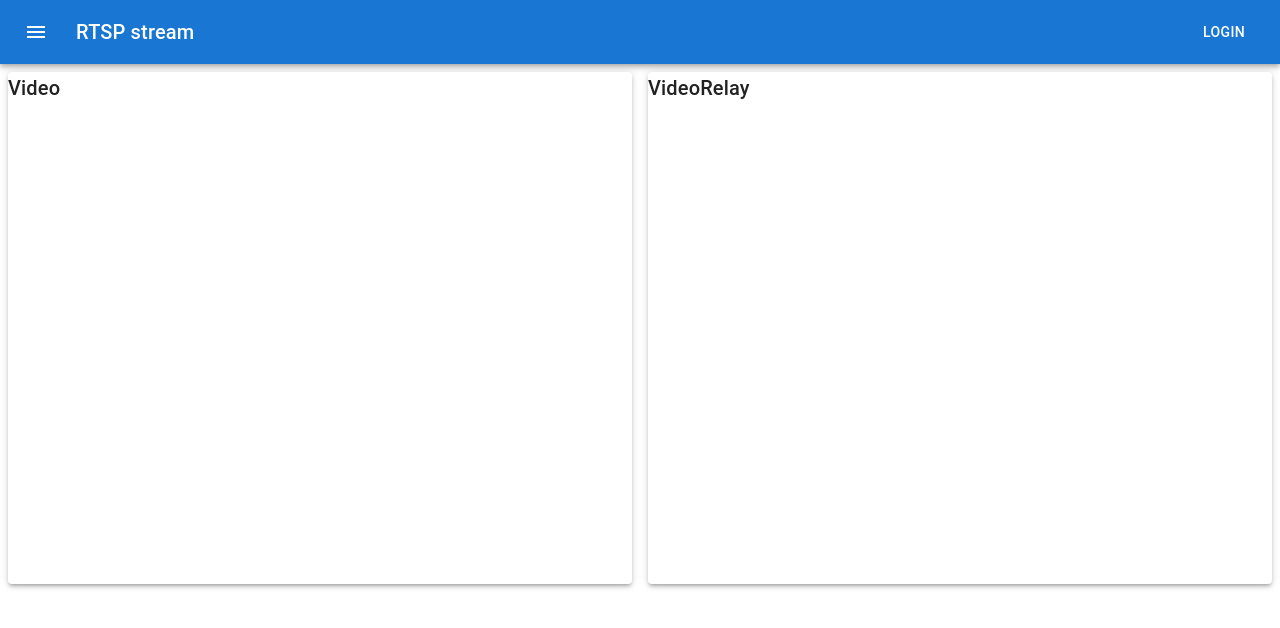
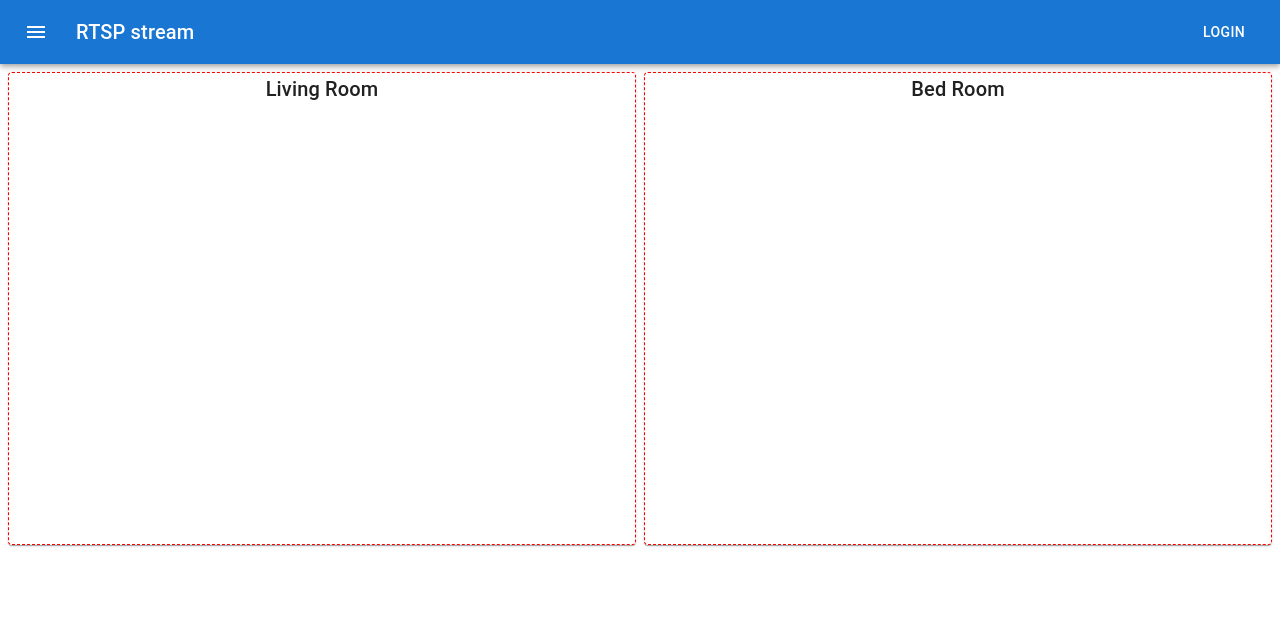
Before and after one commit to Hufnagels/ESP32-RTSP, a React (Create React App) app in the folder client/: page / in a window 1280 px wide. Shown: the top 628 px of the page. Built offline with nearby package versions, Linux system fonts and the light colour scheme; no server answers.

Commit message:
added resize polyfill

```diff
--- a/client/package.json
+++ b/client/package.json
@@ -14,6 +14,7 @@
     "react": "^18.2.0",
     "react-dom": "^18.2.0",
     "react-scripts": "5.0.1",
+    "resize-observer-polyfill": "^1.5.1",
     "rtsp-relay": "^1.6.1",
     "web-vitals": "^2.1.4"
   },
--- a/client/src/App.js
+++ b/client/src/App.js
@@ -12,12 +12,68 @@ import {
   Paper,
 } from '@mui/material';
 import MenuIcon from '@mui/icons-material/Menu';
+import { styled, createTheme, ThemeProvider } from '@mui/system'
 
 // Custom
 import Video from './components/video'
 import Videorelay from './components/videorelay'
+import useResizeObserver from '../src/app/hooks/useResizeObserver.hook'
+
+// const VideoContainer = styled(Paper,{
+//   // Configure which props should be forwarded on DOM
+//   shouldForwardProp: (prop) =>
+//     prop !== 'color' && prop !== 'variant' && prop !== 'sx'  && prop !== 'width' && prop !== 'height',
+//   name: 'VideoContainer',
+//   slot: 'Root',
+//   // We are specifying here how the styleOverrides are being applied based on props
+//   overridesResolver: (props, styles) => [
+//     styles.root,
+//     props.color === 'primary' && styles.primary,
+//     props.color === 'secondary' && styles.secondary,
+//   ],
+// })(({ theme }) => ({
+//   color: theme.palette.primary.dark,
+//   backgroundColor: theme.palette.primary.main,
+//   padding: theme.spacing(1),
+//   borderRadius: 4,
+//   border: '1px dashed red',
+//   display: 'flex',
+//   flexDirection: 'column',
+
+// }))
 
 const App = () => {
+
+  const videContainerRef = React.useRef(null)
+  const dimensions = useResizeObserver(videContainerRef);
+  const [width, setWidth] = React.useState(0)
+  const [height, setHeight] = React.useState(70)
+  const [Videowidth, setVideowidth] = React.useState(0)
+  const [Videoheight, setVideoeight] = React.useState(70)
+
+  const resizing = dim => {
+    console.log('screen.height', dim.height)
+    console.log('screen.width', dim.width)
+    let newHeight = dim.width / 4 * 3 - 40
+    let newWidth = newHeight * 4 / 3
+    setWidth(dim.width)
+    setHeight(dim.width / 4 * 3)
+    setVideowidth(dim.width)
+    setVideoeight(newHeight)
+  }
+
+  const cameras = [
+    {name: 'Living Room', ip:'142', port:'9999'},
+    {name: 'Bed Room', ip:'144', port:'9998'}
+  ]
+
+  React.useEffect(() => {
+    if (!dimensions) return;
+    resizing(dimensions)
+
+  }, [dimensions])
+
+
   return (
     <React.Fragment>
       <Box sx={{ flexGrow: 1 }}>
@@ -40,32 +96,90 @@ const App = () => {
         </AppBar>
       </Box>
       <Box sx={{ p: 1 }}>
-        <Grid sx={{ flexGrow: 1 }} container spacing={2}>
-          <Grid item xs={6}>
-            <Paper elevation={3} >
-              <Typography variant="h6" component="div" sx={{ flexGrow:1 }} >
-                Video
-              </Typography>
+        <Grid sx={{ flexGrow: 1 }} container spacing={1} >
+          {cameras.map( camera => <Grid item xs={6} ref={videContainerRef}>
+            <Paper
+              elevation={1}
+              width={width}
+              height={height}
+              sx={{
+                border: '1px dashed red',
+                display: 'flex',
+                flexDirection: 'column',
+                alignItems: 'center',
+              }}
+            >
+              <Typography variant="h6" component="div" sx={{ flexGrow: 1 }} >{camera.name}</Typography>
               <Video
-                ip={'144'}
-                port={'9999'}
+                name={camera.name}
+                ip={camera.ip}
+                port={camera.port}
                 ffmpegIP={'localhost'}
+                width={width - 8}
+                height={height - 32}
+                style={{
+                  width: width - 5,
+                  height: height - 32,
+                }}
+              />
+            </Paper>
+
+          </Grid>)}
+          {/* <Grid item xs={6} ref={videContainerRef}>
+            <Paper
+              elevation={1}
+              width={width}
+              height={height}
+              sx={{
+                border: '1px dashed red',
+                display: 'flex',
+                flexDirection: 'column',
+                alignItems: 'center',
+              }}
+            >
+              <Typography variant="h6" component="div" sx={{ flexGrow: 1 }} >{cameras[0].name}</Typography>
+              <Video
+                name={cameras[0].name}
+                ip={cameras[0].ip}
+                port={cameras[0].port}
+                ffmpegIP={'localhost'}
+                width={width - 8}
+                height={height - 32}
+                style={{
+                  width: width - 5,
+                  height: height - 32,
+                }}
               />
             </Paper>
 
           </Grid>
           <Grid item xs={6}>
-            <Paper elevation={3} >
-            <Typography variant="h6" component="div" sx={{ flexGrow:1 }} >
-                VideoRelay
-              </Typography>
+            <Paper
+              elevation={1}
+              width={width}
+              height={height}
+              sx={{
+                border: '1px dashed green',
+                display: 'flex',
+                flexDirection: 'column',
+                alignItems: 'center',
+              }}
+            >
+              <Typography variant="h6" component="div" sx={{ flexGrow: 1 }} >{cameras[1].name}</Typography>
               <Video
-                ip={'142'}
-                port={'9998'}
+                name={cameras[1].name}
+                ip={cameras[1].ip}
+                port={cameras[1].port}
                 ffmpegIP={'localhost'}
+                width={width - 8}
+                height={height - 32}
+                style={{
+                  width: width - 5,
+                  height: height - 32,
+                }}
               />
             </Paper>
-          </Grid>
+          </Grid> */}
         </Grid>
       </Box>
 
--- /dev/null
+++ b/client/src/app/hooks/useResizeObserver.hook.js
@@ -0,0 +1,43 @@
+import React from "react";
+import ResizeObserver from "resize-observer-polyfill";
+
+/**
+   * @functionName useResizeObserver
+   * update svg/any html element width, height on resize
+   * @dependency yarn add resize-observer-polyfill
+   * @param ref the dom element
+   * @output DOMRectReadOnly {x: 0, y: 0, width: 1488, height: 561.390625, top: 0, …}
+              bottom: 561.390625
+              height: 561.390625
+              left: 0
+              right: 1488
+              top: 0
+              width: 1488
+              x: 0
+              y: 0
+   *  @usage
+              const dimensions = useResizeObserver(SVGwrapperRef);
+              useEffect(() => {
+                if (!dimensions) return;
+                setWidth(dimensions.width)
+                setHeight(dimensions.height)
+              }, [dimensions])
+   */
+const useResizeObserver = (ref) => {
+  const [dimensions, setDimensions] = React.useState(null);
+  React.useEffect(() => {
+    const observeTarget = ref.current;
+    const resizeObserver = new ResizeObserver((entries) => {
+      entries.forEach((entry) => {
+        setDimensions(entry.contentRect);
+      });
+    });
+    resizeObserver.observe(observeTarget);
+    return () => {
+      resizeObserver.unobserve(observeTarget);
+    };
+  }, [ref]);
+  return dimensions;
+};
+
+export default useResizeObserver;
--- a/client/src/components/video.js
+++ b/client/src/components/video.js
@@ -5,13 +5,15 @@ import JSMpeg from "@cycjimmy/jsmpeg-player";
 
 const Video = props => {
   const videoRef = React.useRef(null)
-  const port = props.port
-  const ip = props.ip
-  const ffmpegIP = props.ffmpegIP
+  // const port = props.port
+  // const ip = props.ip
+  // const ffmpegIP = props.ffmpegIP
+  const {name, port, ip, ffmpegIP, width, height} = props
+
   useEffect(() => {
     console.log('useEffect video')
     if (!videoRef.current) throw new Error('Ref is null')
-    fetch(`http://${ffmpegIP}:5002/camera/feed/${ip}/${port}`)
+    fetch(`http://${ffmpegIP}:5002/camera/feed/${name}/${ip}/${port}`)
       .then(response => {
         //response.json()
         console.log('response', response.status)
@@ -30,7 +32,11 @@ const Video = props => {
         ref={videoRef}
         key={new Date}
         id="video-canvas"
-        style={{ height: "480px", width: "640px" }}
+        // style={{ height:'100%', width: '100%', }}
+        style={{
+          width: width,
+          height: height,
+        }}
       />
     </React.Fragment>
   );
```
Also changed, not shown: client/src/index.js (+42 -0 lines), 2 other files (tests, documents, lock files or other folders).
